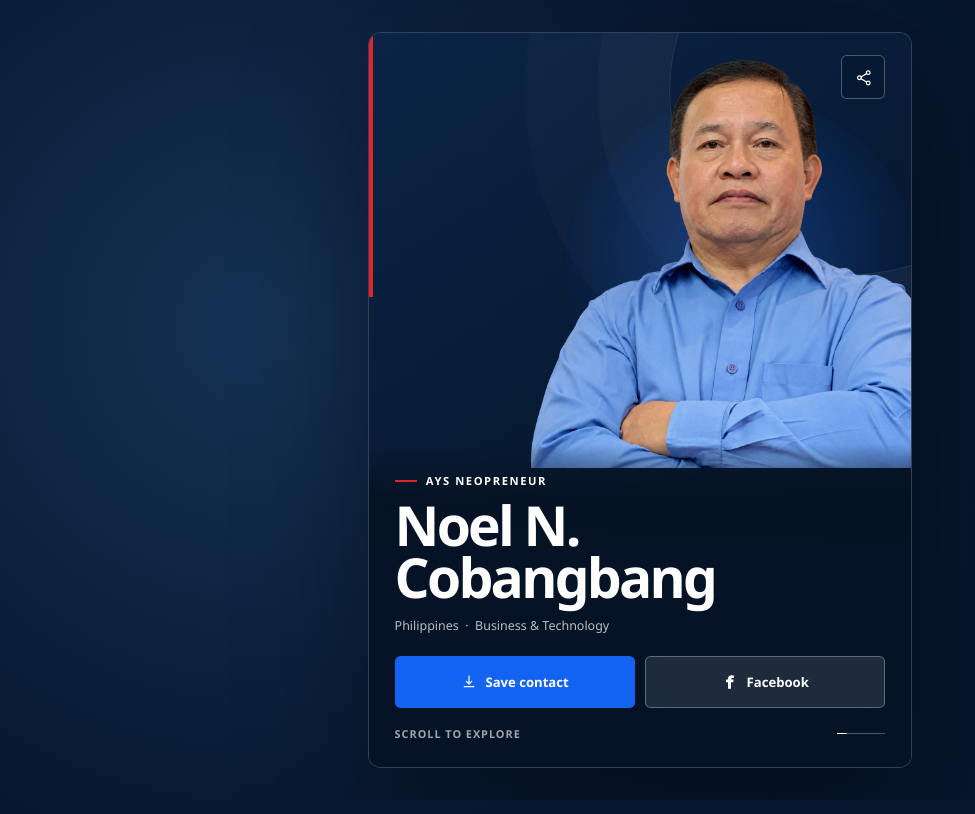
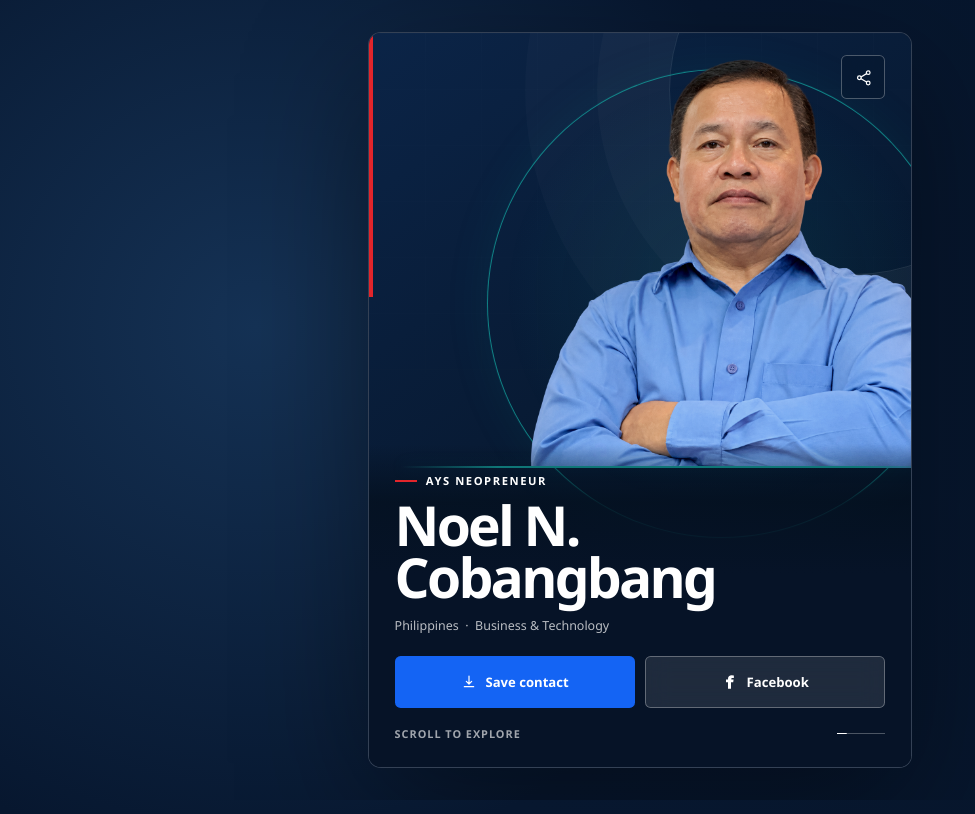
Before and after one commit to nahadgur/test1111, a Next.js app: page / in a window 1280 px wide. Shown: the top 814 px of the page, without its empty margins (0-975 px from the left). Built offline with nearby package versions, Linux system fonts and the light colour scheme.

Commit message:
Frame portrait with graphic ring

```diff
--- a/app/globals.css
+++ b/app/globals.css
@@ -4,6 +4,7 @@
   --white: #ffffff;
   --mist: #f2f5f8;
   --blue: #1464f4;
+  --aqua: #14a7a1;
   --red: #e2252b;
   --muted: #64748b;
   --line: rgba(7, 23, 47, .12);
@@ -35,8 +36,9 @@ a { color: inherit; text-decoration: none; }
 .hero-panel::after { position: absolute; top: 0; left: 0; width: .28rem; height: 36%; background: var(--red); content: ""; }
 .hero-grid { position: absolute; inset: 0; opacity: .22; background-image: linear-gradient(rgba(255,255,255,.055) 1px, transparent 1px), linear-gradient(90deg, rgba(255,255,255,.055) 1px, transparent 1px); background-size: 3.5rem 3.5rem; mask-image: linear-gradient(180deg, #000, transparent 68%); }
 .hero-media { position: absolute; z-index: 1; top: 1.5rem; right: -5%; width: 84%; height: 56%; }
-.portrait-halo { position: absolute; right: 4%; bottom: 4%; width: 78%; aspect-ratio: 1; border-radius: 50%; background: radial-gradient(circle at 50% 45%, rgba(40,116,255,.34), rgba(20,100,244,.08) 54%, transparent 70%); filter: blur(2px); }
-.hero-photo { object-fit: contain; object-position: 100% 100%; filter: saturate(.88) contrast(1.025); transition: transform 1.1s var(--ease), filter .7s ease; }
+.hero-media::after { position: absolute; z-index: 2; right: 0; bottom: 0; width: 118%; height: 2px; background: linear-gradient(90deg, transparent 0, var(--aqua) 18%, var(--aqua) 86%, transparent 100%); box-shadow: 0 0 1rem rgba(20,167,161,.22); content: ""; }
+.portrait-halo { position: absolute; z-index: 0; right: -4%; bottom: -17%; width: 103%; aspect-ratio: 1; border: 1.5px solid rgba(20,167,161,.72); border-radius: 50%; background: radial-gradient(circle at 50% 48%, rgba(20,167,161,.13), transparent 64%); box-shadow: 0 0 0 1px rgba(20,167,161,.06), 0 0 3rem rgba(20,167,161,.08); }
+.hero-photo { z-index: 1; object-fit: contain; object-position: 100% 100%; filter: saturate(.88) contrast(1.025); transition: transform 1.1s var(--ease), filter .7s ease; }
 .hero-content { position: absolute; z-index: 3; right: 0; bottom: 0; left: 0; padding: 1.5rem 1.25rem max(1.4rem, env(safe-area-inset-bottom)); background: linear-gradient(180deg, transparent 0%, rgba(4,16,31,.82) 18%, #061327 40%); }
 .role { display: flex; align-items: center; gap: .55rem; margin: 0 0 .7rem; color: #fff; font-size: .7rem; font-weight: 750; letter-spacing: .14em; text-transform: uppercase; }
 .role span { display: block; width: 1.4rem; height: 2px; background: var(--red); }
```
